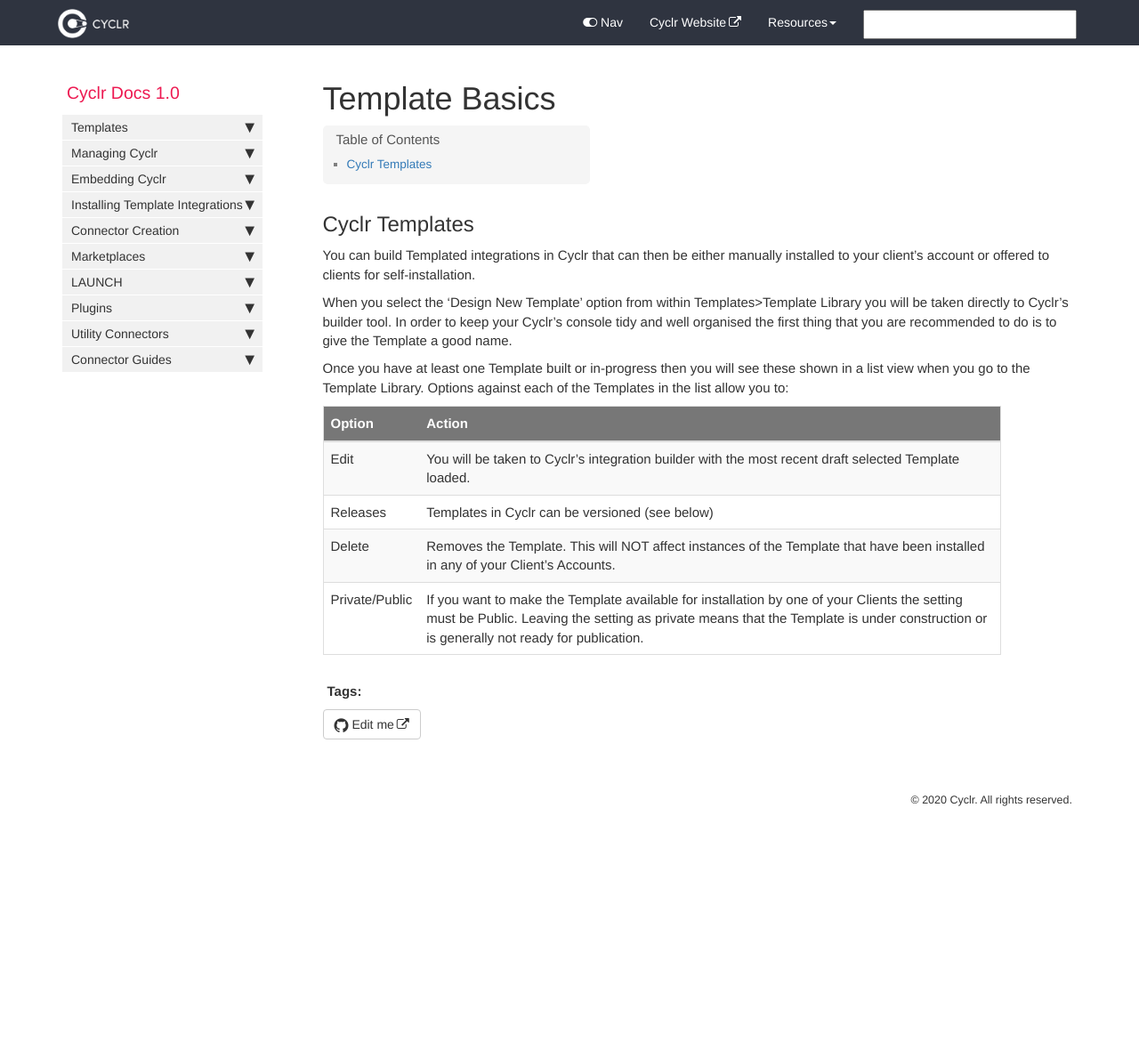
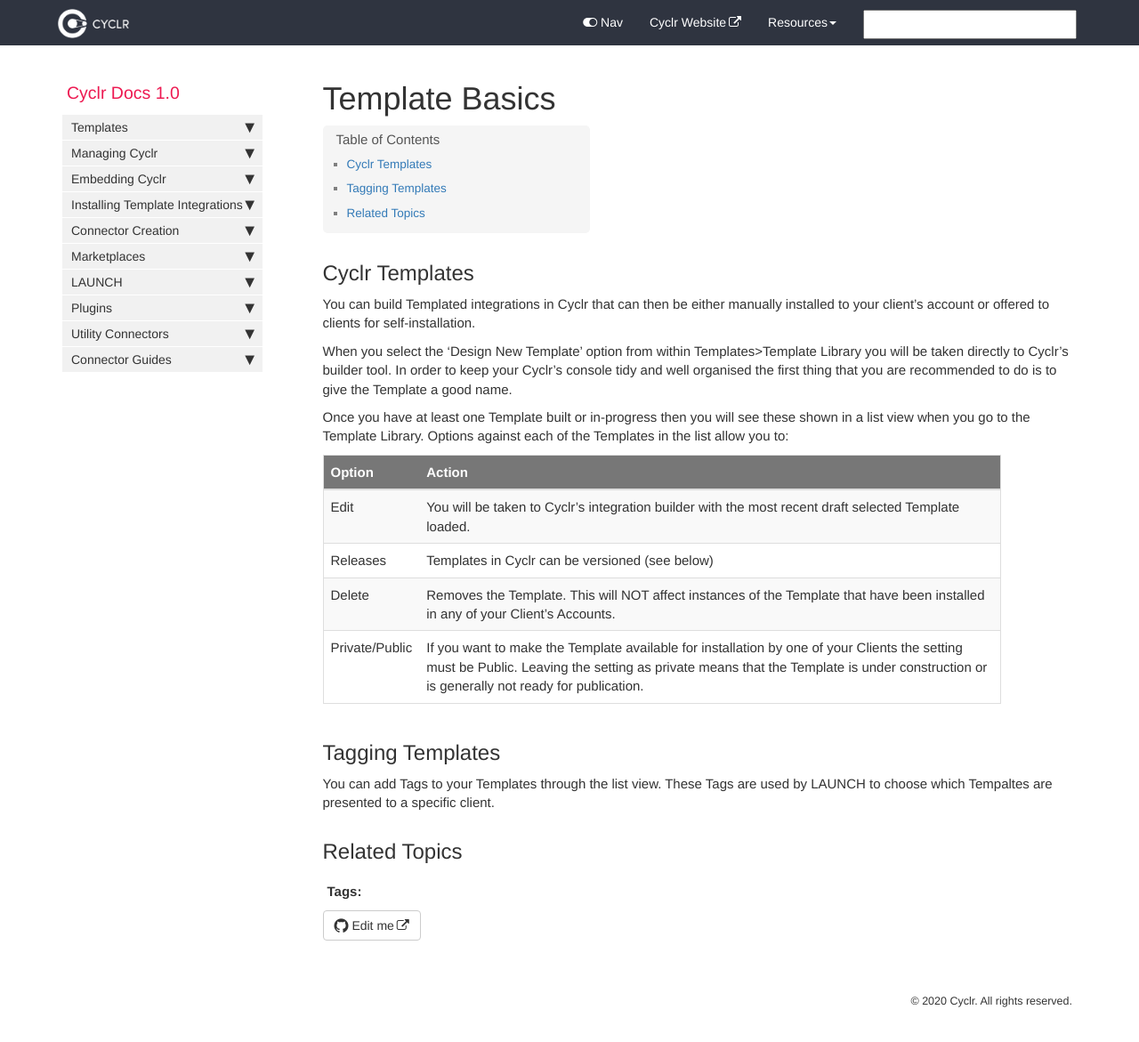
Before and after one commit to sneakysneak/docs, a Jekyll site: the page built from pages/templates/00-template-basics.md, in a window 1280 px wide and 1195 px high. Shown: the top 1171 px of the window at 89% size. Built offline with Jekyll 4.4.1, drawn with Linux system fonts in a browser that asks for light colours; nearby versions of some CDN libraries; comment, search, counter and statistics services are not loaded.

Commit message:
Update 00-template-basics.md

```diff
--- a/pages/templates/00-template-basics.md
+++ b/pages/templates/00-template-basics.md
@@ -11,8 +11,7 @@ You can build Templated integrations in Cyclr that can then be either manually i
 
 When you select the 'Design New Template' option from within Templates>Template Library you will be taken directly to Cyclr's builder tool.  In order to keep your Cyclr's console tidy and well organised the first thing that you are recommended to do is to give the Template a good name.
 
-Once you have at least one Template built or in-progress then you will see these shown in a list view when you go to the Template Library.
-Options against each of the Templates in the list allow you to:
+Once you have at least one Template built or in-progress then you will see these shown in a list view when you go to the Template Library. Options against each of the Templates in the list allow you to:
 
 | Option | Action |
 | --- | --- |
@@ -20,3 +19,9 @@ Options against each of the Templates in the list allow you to:
 | Releases | Templates in Cyclr can be versioned (see below) |
 | Delete | Removes the Template.  This will NOT affect instances of the Template that have been installed in any of your Client's Accounts. |
 | Private/Public | If you want to make the Template available for installation by one of your Clients the setting must be Public.  Leaving the setting as private means that the Template is under construction or is generally not ready for publication. |
+
+## Tagging Templates
+
+You can add Tags to your Templates through the list view.  These Tags are used by LAUNCH to choose which Tempaltes are presented to a specific client.
+
+## Related Topics
```
